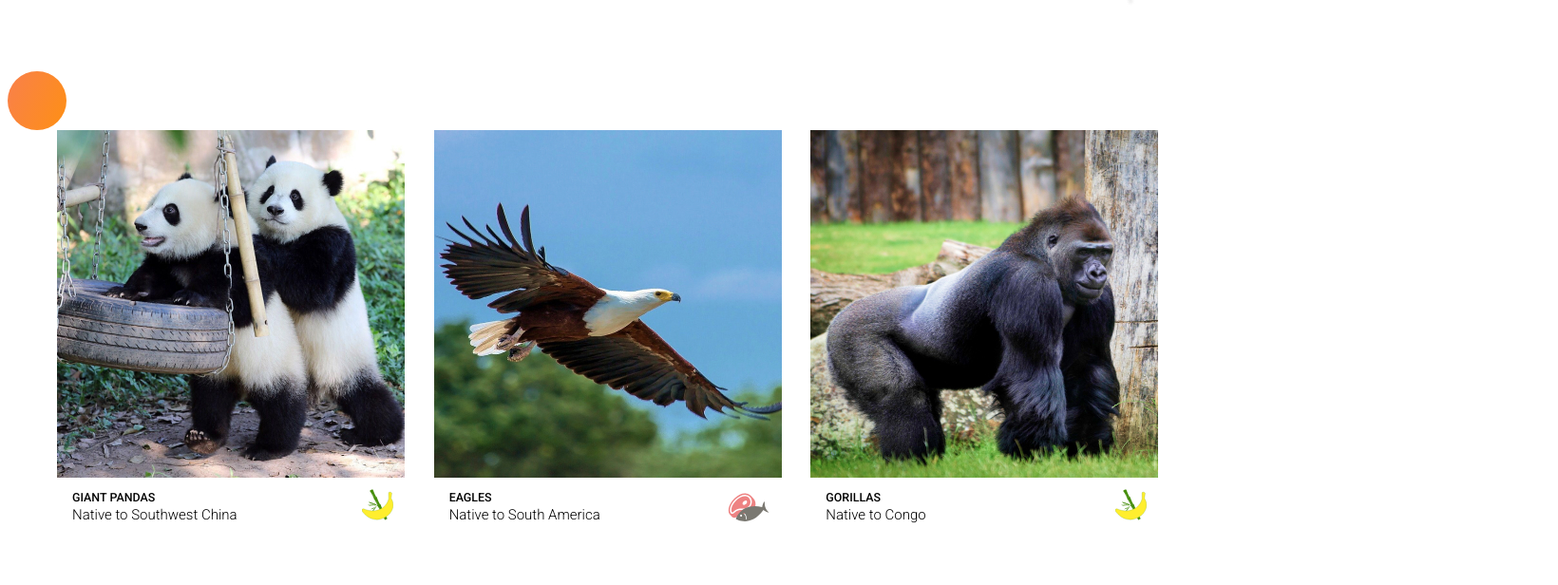
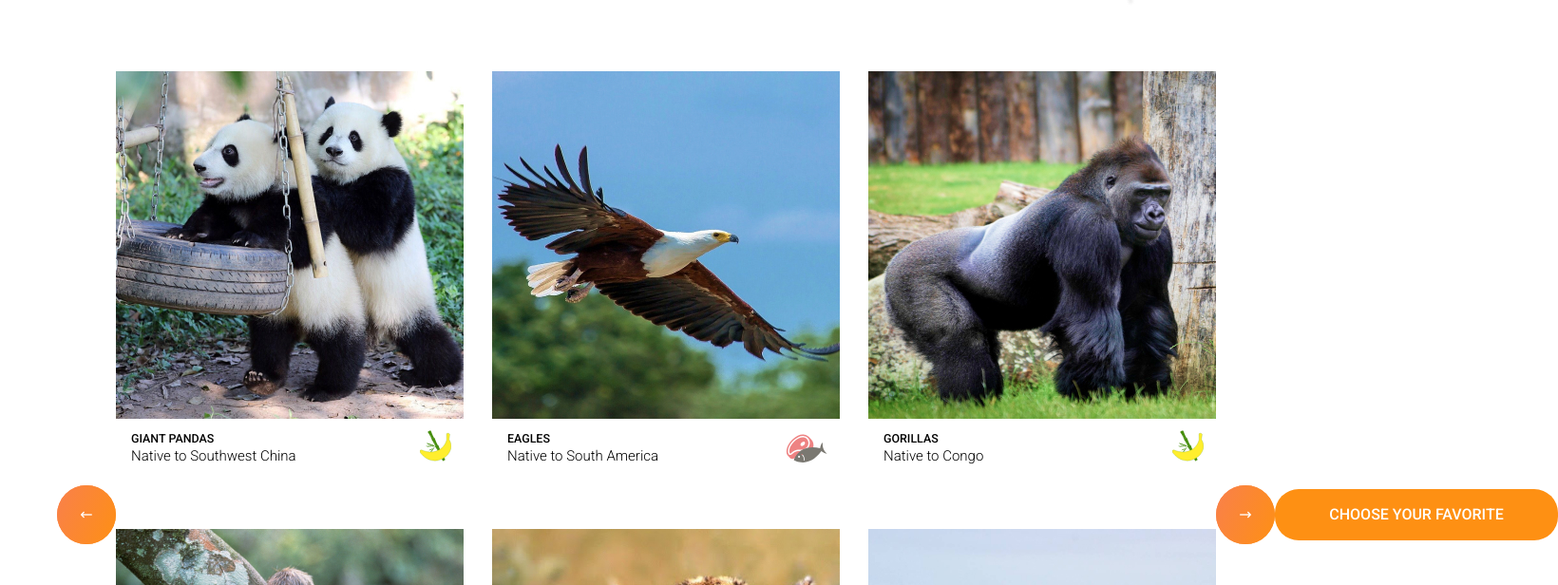
Before and after one commit to Liaaaaaaaaaaa/online-zoo2, a website: page online-zoo/pages/main/index.html in a window 1280 px wide. Shown: the part 1439-2055 px from the top of the page at 95% size, 1640 px wide, since content can reach past the window. Drawn offline with Linux system fonts and the light colour scheme.

Commit message:
feat: add section pets css

```diff
--- a/online-zoo/pages/main/index.html
+++ b/online-zoo/pages/main/index.html
@@ -11,8 +11,8 @@
     <title>Online-zoo</title>
 </head>
 
-<body >
-    <section class="promo" >
+<body>
+    <section class="promo">
         <header class="header">
             <div class="wrapper header__wrapper">
                 <a href="#promo" class="header__logo">
@@ -23,8 +23,8 @@
                         <li class="navigation__link">About</li>
                         <li class="navigation__link">Map</li>
                         <li class="navigation__link">Zoos</li>
-                        <li  class="navigation__link">Donate</li>
-                        <li  class="navigation__link">Contact us</li>
+                        <li class="navigation__link">Donate</li>
+                        <li class="navigation__link">Contact us</li>
                     </ul>
                 </nav>
                 <a href="https://www.figma.com/" class="signature">Designed by ©</a>
@@ -63,10 +63,10 @@
     </section>
 
     <section class="pets">
-        <div class="pets__switch1">
-            <div class="button_colored"></div>
-        </div>
-        <div class="wrapper">
+        <div class="wrapper pets__wrapper">
+            <div class="pets__switch1">
+                <div class="button button_colored pets__switch1">&#8592</div>
+            </div>
             <div class="layout-3-column">
                 <div class="pet__container1 ">
                     <img src="../../assets/images/pet1.jpg" alt="pet1" class="pet">
@@ -130,7 +130,7 @@
                 </div>
             </div>
             <div class="pets__switch2">
-                <div class="button_colored"></div>
+                <div class="button button_colored pets__switch2">&#8594</div>
             </div>
             <div class="pets__button">
                 <div class="button ">choose your favorite</div>
--- a/online-zoo/pages/main/sass/layouts/_pets.scss
+++ b/online-zoo/pages/main/sass/layouts/_pets.scss
@@ -1,7 +1,12 @@
 //
 
-// .pets {
-// }
+.pets__wrapper {
+    display: flex;
+    flex-direction: row;
+    justify-content: space-between;
+    align-items: center;
+}
+
 .pets__switch1,
 .pets__switch2 {
     width: 62px;
@@ -11,11 +16,10 @@
     color: $color-light;
 }
 
-// .button {
-// }
-// .button_colored {
-// }
-// .wrapper {
+// .pets__switch1 {
+//     position:relative;
+//     right: 5px;
+//     top:
 // }
 
 .layout-3-column {
@@ -38,8 +42,7 @@
 }
 
 
-// .pet {
-// }
+
 .pet-about {
     display: flex;
     justify-content: space-between;
@@ -67,6 +70,7 @@ p {
 }
 // .pet-description {
 // }
+
 .food-banan {
     width: 33px;
     height: 37px;
```
Also changed, not shown: online-zoo/pages/main/sass/style.css, 1 other file.
